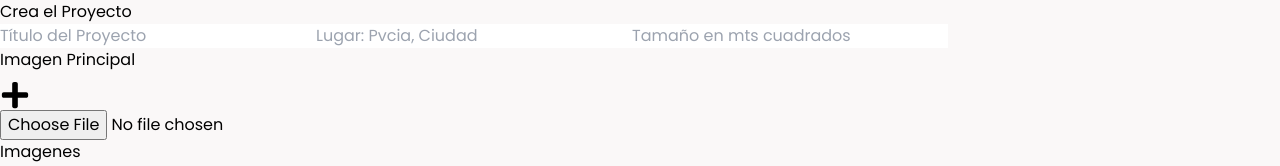
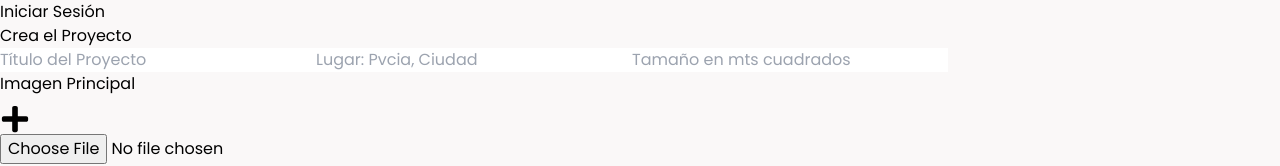
Before and after one commit to 4Bprogramming/BajdaNextJs, a Next.js app: page /admin in a window 1280 px wide. Shown: the top 166 px of the page. Built offline with nearby package versions, Linux system fonts and the light colour scheme; no server answers.

Commit message:
component in process

```diff
--- a/src/Components/Forms/createProjectForm.jsx
+++ b/src/Components/Forms/createProjectForm.jsx
@@ -3,8 +3,12 @@ import { createProject } from "@/Utils/project-crud";
 import React, { useState } from "react";
 import SecondaryButton from "../Buttons/SecondaryButton";
 import FormImages from "./formImages";
+import { signIn, signOut, useSession } from "next-auth/react";
 
 const CreateProjectForm = () => {
+  const { data: session } = useSession();
+  console.log("datos de mi sesion-->", session);
+
   const [images, setImages] = useState([]);
   const [imageFile, setImageFile] = useState({});
   const [loader, setLoader] = useState(false);
@@ -53,7 +57,7 @@ const CreateProjectForm = () => {
       setProjectNotCreated(false);
       setLoader(true);
 
-      const updatedFormData = { ...formData, images:[] };
+      const updatedFormData = { ...formData, images: [] };
       if (imageFile[0]) {
         imageFile[0].main = true;
         mainImage.push(imageFile[0]);
@@ -75,8 +79,8 @@ const CreateProjectForm = () => {
         setProjectCreated(true);
         setLoader(false);
         setFormData(formDataInitialValue);
-        setImageFile({})
-        setImages([])
+        setImageFile({});
+        setImages([]);
       } else {
         setLoader(false);
         setProjectNotCreated(true);
@@ -88,6 +92,28 @@ const CreateProjectForm = () => {
 
   return (
     <>
+      {!session ? (
+        <button
+          onClick={() => signIn()}
+          className="absolute top-0 right-0 w-fit py-1 px-2 bg-custom-green text-white rounded outline hover:outline-1 hover:outline-custom-green hover:bg-transparent hover:text-custom-green"
+        >
+          Iniciar Sesión
+        </button>
+      ) : (
+        <div>
+          <p>
+            {session.user.name} {session.user.email}
+          </p>
+          <img
+            src={`${session.user.image}`}
+            alt={`Muestra la imagen del usuario ${session.user.name}`}
+          />
+          <button onClick={async () => await signOut({ callbackUrl: "/" })}>
+            Cerrar Sesión
+          </button>
+        </div>
+      )}
+
       <h1 className="mt-4 mb-6 pl-1 text-2xl text-custom-green sm:pl-24 lg:text-3xl">
         Crea el Proyecto
       </h1>
@@ -122,7 +148,12 @@ const CreateProjectForm = () => {
           className="border rounded  focus:outline-custom-green py-1 pl-1 h-10 mt-1"
           required
         />
-        <FormImages images={images} imageFile={imageFile} setImages={setImages} setImageFile={setImageFile} />
+        <FormImages
+          images={images}
+          imageFile={imageFile}
+          setImages={setImages}
+          setImageFile={setImageFile}
+        />
         <input
           type="number"
           name="rooms"
@@ -168,10 +199,10 @@ const CreateProjectForm = () => {
 
         {projectNotCreated && (
           <article className="flex flex-col items-center w-full">
-          <p className="text-xl mt-2 py-2 text-red-600 text-center">
-            Hubo un problema al crear el Proyecto!
-          </p>
-          <SecondaryButton href="/" text="Ir a home" style="" />
+            <p className="text-xl mt-2 py-2 text-red-600 text-center">
+              Hubo un problema al crear el Proyecto!
+            </p>
+            <SecondaryButton href="/" text="Ir a home" style="" />
           </article>
         )}
       </form>
```
